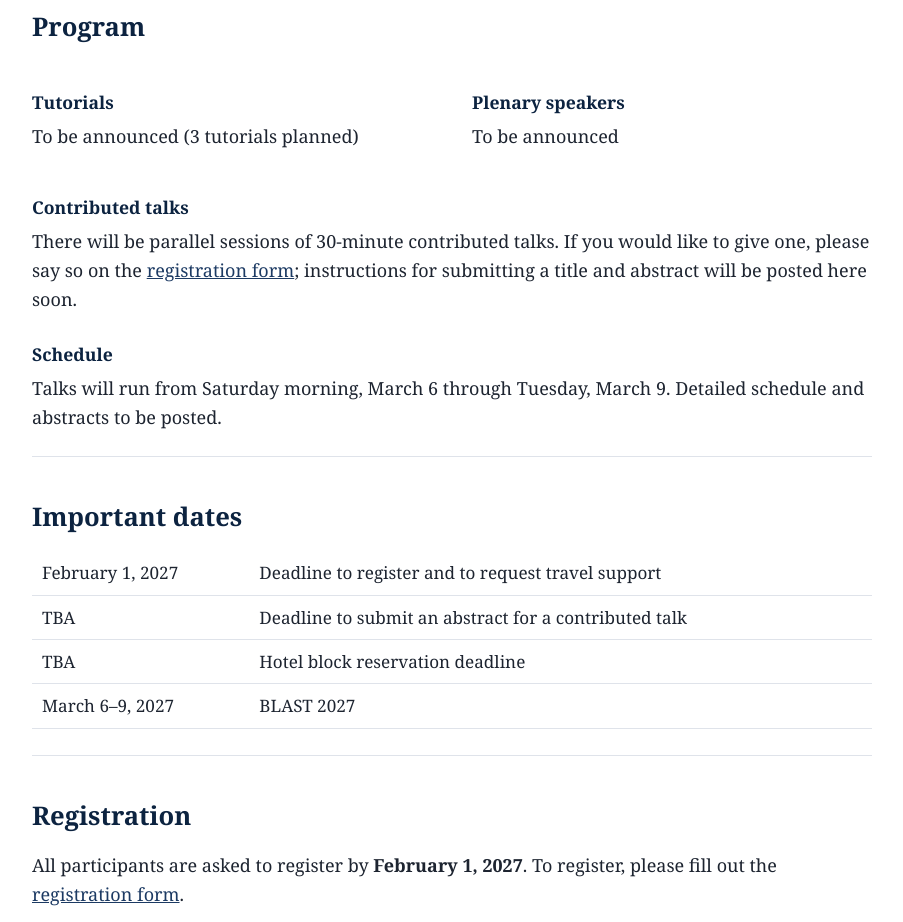
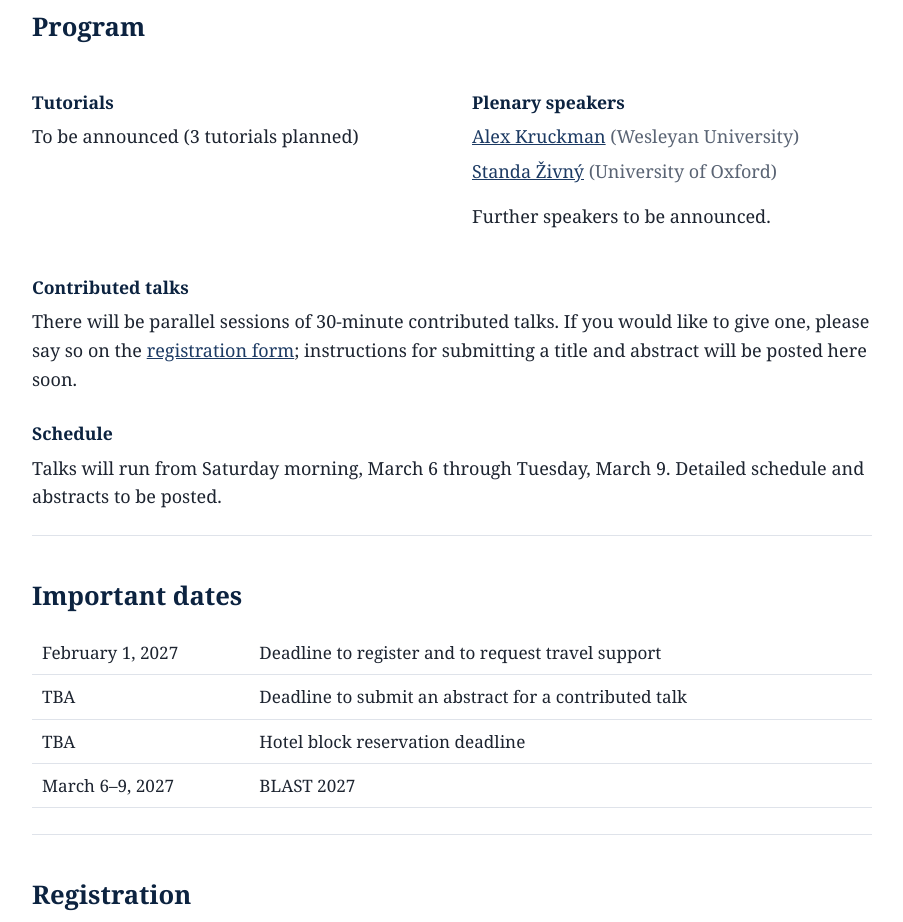
Before and after one commit to nickramsey621/blast2027, a plain HTML site: page index.html in a window 1280 px wide. Shown: the part 980-1902 px from the top of the page, without its empty margins (188-1091 px from the left). Drawn offline with Linux system fonts and the light colour scheme.

Commit message:
Add Alex Kruckman and Standa Živný as plenary speakers
Co-Authored-By: Claude Opus 5.5 <noreply@anthropic.com>
Claude-Session: https://claude.ai/code/session_01CHFPYN1a1fwVrScnEkEiQq

```diff
--- a/index.html
+++ b/index.html
@@ -73,7 +73,11 @@
       </div>
       <div>
         <h3>Plenary speakers</h3>
-        <p>To be announced</p>
+        <ul class="people">
+          <li><a href="https://akruckman.faculty.wesleyan.edu/">Alex Kruckman</a> <span class="aff">(Wesleyan University)</span></li>
+          <li><a href="https://www.cs.ox.ac.uk/standa.zivny/">Standa Živný</a> <span class="aff">(University of Oxford)</span></li>
+        </ul>
+        <p>Further speakers to be announced.</p>
       </div>
     </div>
 
```
